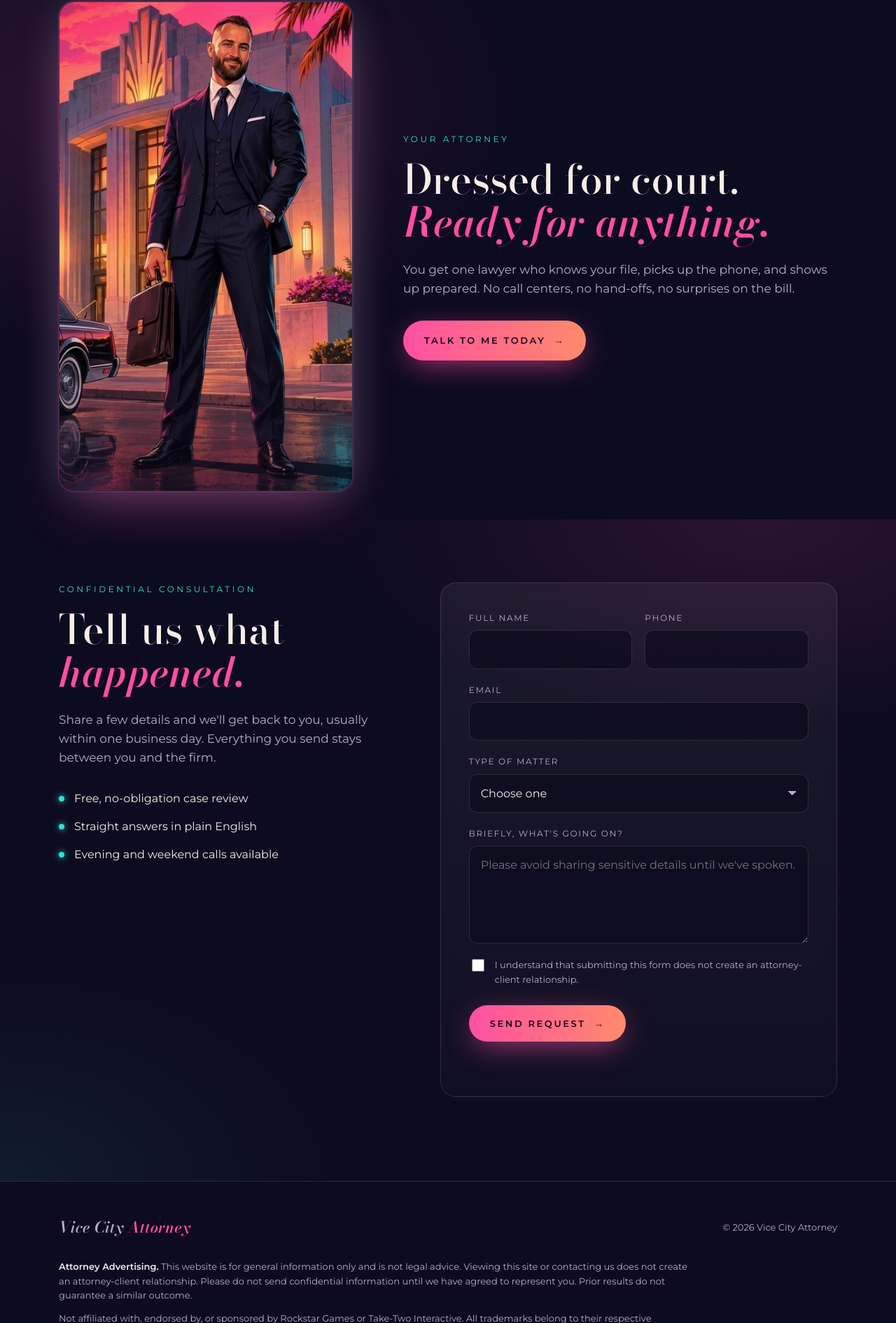
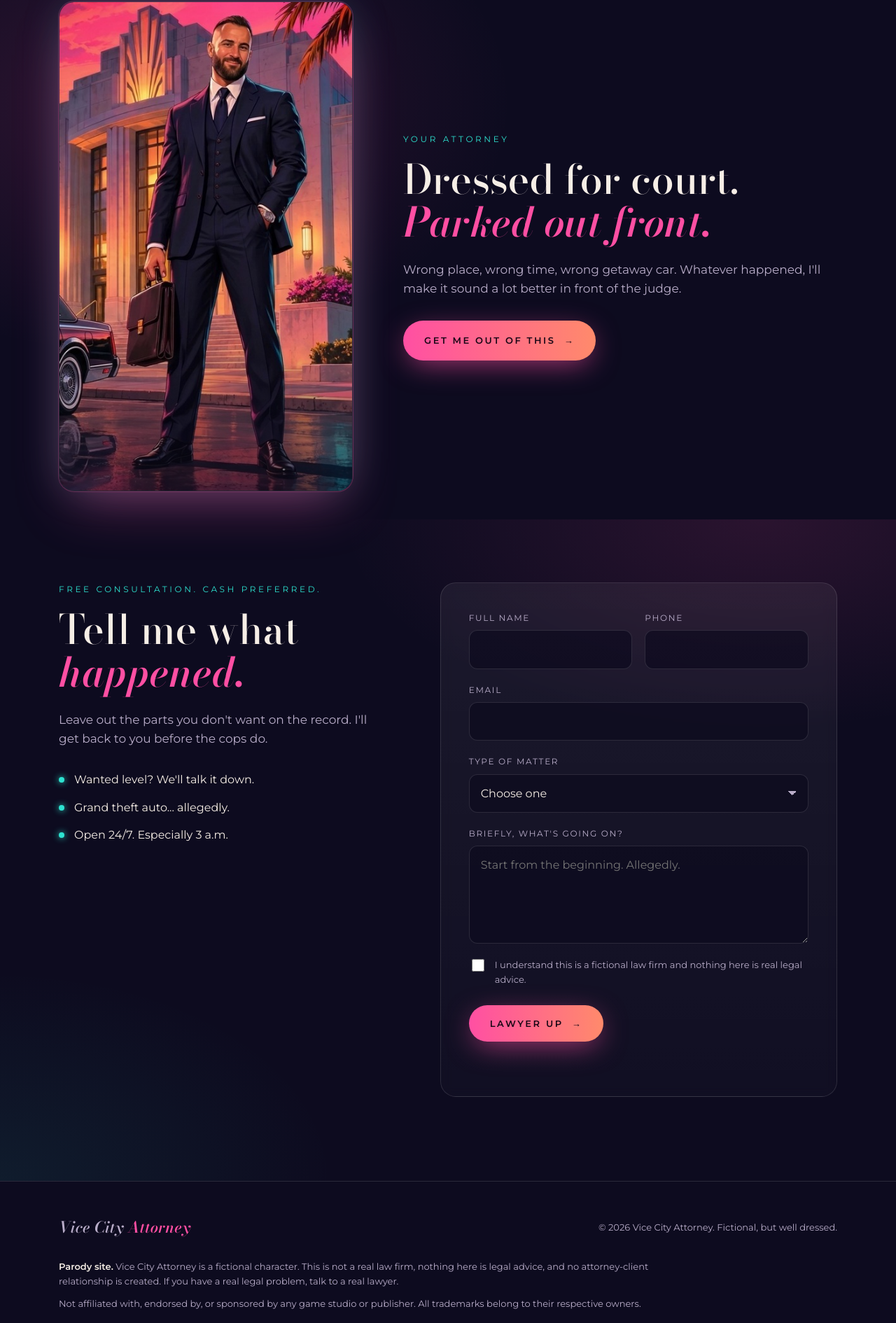
Before and after one commit to bebless23/vicecity.law, a plain HTML site: page index.html in a window 1280 px wide. Shown: the part 910-2800 px from the top of the page at 70% size. Drawn offline with nearby package versions, Linux system fonts and the light colour scheme.

Commit message:
Rewrite copy as in-world parody with fictional disclaimer
Co-Authored-By: Claude Opus 5.5 <noreply@anthropic.com>

```diff
--- a/index.html
+++ b/index.html
@@ -4,9 +4,9 @@
 <meta charset="utf-8">
 <meta name="viewport" content="width=device-width, initial-scale=1">
 <title>Vice City Attorney</title>
-<meta name="description" content="Vice City Attorney. Sharp counsel with a neon edge. Request a confidential consultation.">
+<meta name="description" content="Vice City Attorney. Bad night? I've seen worse. Lawyer up.">
 <meta property="og:title" content="Vice City Attorney">
-<meta property="og:description" content="Sharp counsel with a neon edge. Request a confidential consultation.">
+<meta property="og:description" content="Bad night? I've seen worse. Lawyer up.">
 <meta property="og:image" content="https://vicecity.law/assets/hero.jpg">
 <meta property="og:url" content="https://vicecity.law/">
 <meta name="theme-color" content="#0d0b1f">
@@ -124,7 +124,7 @@
 <header class="nav">
   <div class="wrap">
     <a class="mark" href="#top">V<span>.</span>C<span>.</span>A</a>
-    <a class="nav-cta" href="#consult">Free consultation</a>
+    <a class="nav-cta" href="#consult">Lawyer up</a>
   </div>
 </header>
 
@@ -133,8 +133,8 @@
     <div class="wrap">
       <div class="hero-copy">
         <h1 class="logo">Vice City<span class="logo-sub">ATTORNEY</span></h1>
-        <p class="tagline">Sharp counsel with a neon edge. When the night goes sideways, you need someone in your corner by morning.</p>
-        <a class="btn" href="#consult">Request a consultation <span aria-hidden="true">→</span></a>
+        <p class="tagline">Bad night in Vice City? I've seen worse. Usually by Tuesday.</p>
+        <a class="btn" href="#consult">Call your lawyer <span aria-hidden="true">→</span></a>
       </div>
     </div>
     <a class="scroll-hint" href="#consult">Scroll</a>
@@ -149,9 +149,9 @@
       </figure>
       <div>
         <p class="eyebrow">Your attorney</p>
-        <h2>Dressed for court. <em>Ready for anything.</em></h2>
-        <p class="lede">You get one lawyer who knows your file, picks up the phone, and shows up prepared. No call centers, no hand-offs, no surprises on the bill.</p>
-        <a class="btn" href="#consult">Talk to me today <span aria-hidden="true">→</span></a>
+        <h2>Dressed for court. <em>Parked out front.</em></h2>
+        <p class="lede">Wrong place, wrong time, wrong getaway car. Whatever happened, I'll make it sound a lot better in front of the judge.</p>
+        <a class="btn" href="#consult">Get me out of this <span aria-hidden="true">→</span></a>
       </div>
     </div>
   </section>
@@ -159,13 +159,13 @@
   <section class="contact" id="consult">
     <div class="wrap grid">
       <div>
-        <p class="eyebrow">Confidential consultation</p>
-        <h2>Tell us what <em>happened.</em></h2>
-        <p class="lede">Share a few details and we'll get back to you, usually within one business day. Everything you send stays between you and the firm.</p>
+        <p class="eyebrow">Free consultation. Cash preferred.</p>
+        <h2>Tell me what <em>happened.</em></h2>
+        <p class="lede">Leave out the parts you don't want on the record. I'll get back to you before the cops do.</p>
         <ul class="points">
-          <li>Free, no-obligation case review</li>
-          <li>Straight answers in plain English</li>
-          <li>Evening and weekend calls available</li>
+          <li>Wanted level? We'll talk it down.</li>
+          <li>Grand theft auto... allegedly.</li>
+          <li>Open 24/7. Especially 3 a.m.</li>
         </ul>
       </div>
 
@@ -189,22 +189,22 @@
           <label for="matter">Type of matter</label>
           <select id="matter" name="matter" required>
             <option value="" selected disabled>Choose one</option>
-            <option>Criminal defense</option>
-            <option>Personal injury</option>
-            <option>Business / contracts</option>
+            <option>Wanted level problems</option>
+            <option>Vehicle "misunderstanding"</option>
+            <option>Property damage (it was like that already)</option>
             <option>Something else</option>
           </select>
         </div>
         <div class="field">
           <label for="message">Briefly, what's going on?</label>
-          <textarea id="message" name="message" required placeholder="Please avoid sharing sensitive details until we've spoken."></textarea>
+          <textarea id="message" name="message" required placeholder="Start from the beginning. Allegedly."></textarea>
         </div>
         <input class="hp" type="text" name="_gotcha" tabindex="-1" autocomplete="off" aria-hidden="true">
         <label class="check">
           <input type="checkbox" name="acknowledged" value="yes" required>
-          I understand that submitting this form does not create an attorney-client relationship.
+          I understand this is a fictional law firm and nothing here is real legal advice.
         </label>
-        <button class="btn" type="submit">Send request <span aria-hidden="true">→</span></button>
+        <button class="btn" type="submit">Lawyer up <span aria-hidden="true">→</span></button>
         <p class="status" id="form-status" role="status" aria-live="polite"></p>
       </form>
     </div>
@@ -215,10 +215,10 @@
   <div class="wrap">
     <div class="top">
       <a class="mark" href="#top">Vice City <span>Attorney</span></a>
-      <span>© <span id="yr">2026</span> Vice City Attorney</span>
+      <span>© <span id="yr">2026</span> Vice City Attorney. Fictional, but well dressed.</span>
     </div>
-    <p><strong>Attorney Advertising.</strong> This website is for general information only and is not legal advice. Viewing this site or contacting us does not create an attorney-client relationship. Please do not send confidential information until we have agreed to represent you. Prior results do not guarantee a similar outcome.</p>
-    <p>Not affiliated with, endorsed by, or sponsored by Rockstar Games or Take-Two Interactive. All trademarks belong to their respective owners.</p>
+    <p><strong>Parody site.</strong> Vice City Attorney is a fictional character. This is not a real law firm, nothing here is legal advice, and no attorney-client relationship is created. If you have a real legal problem, talk to a real lawyer.</p>
+    <p>Not affiliated with, endorsed by, or sponsored by any game studio or publisher. All trademarks belong to their respective owners.</p>
   </div>
 </footer>
 
@@ -236,7 +236,7 @@
       return;
     }
     if (form.action.includes('YOUR_FORM_ID')) {
-      status.textContent = 'The form is not connected yet. Please check back soon.';
+      status.textContent = 'The phone's off the hook. Check back soon.';
       status.classList.add('err');
       return;
     }
@@ -245,10 +245,10 @@
       const res = await fetch(form.action, { method: 'POST', body: new FormData(form), headers: { Accept: 'application/json' } });
       if (!res.ok) throw new Error(res.status);
       form.reset();
-      status.textContent = 'Thanks. Your request is in, and we will be in touch shortly.';
+      status.textContent = 'Got it. Don't talk to anyone until you hear from me.';
       status.classList.add('ok');
     } catch {
-      status.textContent = 'Something went wrong sending your request. Please try again in a moment.';
+      status.textContent = 'That didn't go through. Try again in a minute.';
       status.classList.add('err');
     }
   });
```
Also changed, not shown: 1 other file.
